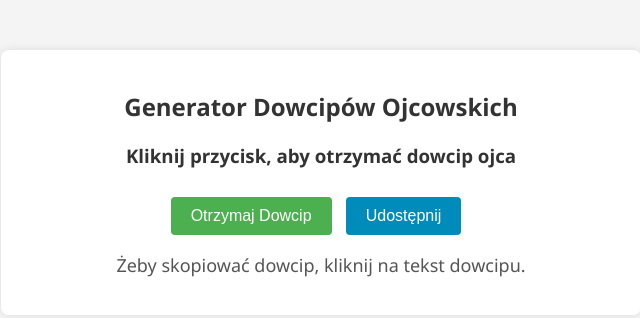
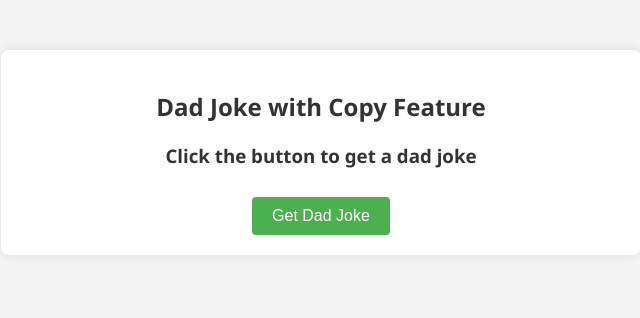
Before and after one commit to Konrad4q/dadjokes, a plain HTML site: page index.html in a window 1280 px wide. Shown: the whole page, without its empty margins (319-959 px from the left). Drawn offline with Linux system fonts and the light colour scheme.

Commit message:
Update index.html

```diff
--- a/index.html
+++ b/index.html
@@ -1,9 +1,9 @@
 <!DOCTYPE html>
-<html lang="pl">
+<html lang="en">
 <head>
     <meta charset="UTF-8">
     <meta name="viewport" content="width=device-width, initial-scale=1.0">
-    <title>Generator Dowcipów Ojcowskich</title>
+    <title>Dad Joke with Copy Feature</title>
     <style>
         body {
             font-family: 'Segoe UI', Tahoma, Geneva, Verdana, sans-serif;
@@ -25,6 +25,8 @@
         p {
             font-size: 18px;
             color: #555;
+            cursor: pointer;
+            user-select: all;
         }
         button {
             padding: 10px 20px;
@@ -35,40 +37,25 @@
             border: none;
             border-radius: 4px;
             margin-top: 10px;
-            margin-right: 10px;
         }
         button:hover {
             background-color: #45a049;
-        }
-        #shareButton {
-            padding: 10px 20px;
-            font-size: 16px;
-            cursor: pointer;
-            background-color: #008CBA;
-            color: #fff;
-            border: none;
-            border-radius: 4px;
-        }
-        #shareButton:hover {
-            background-color: #0077a3;
         }
     </style>
 </head>
 <body>
 
     <div id="container">
-        <h2>Generator Dowcipów Ojcowskich</h2>
-        <h3>Kliknij przycisk, aby otrzymać dowcip ojca</h3>
-        <p id="dadJoke"></p>
-        <button onclick="getDadJoke()">Otrzymaj Dowcip</button>
-        <button id="shareButton" onclick="shareDadJoke()">Udostępnij</button>
-        <p>Żeby skopiować dowcip, kliknij na tekst dowcipu.</p>
+        <h2>Dad Joke with Copy Feature</h2>
+        <h3>Click the button to get a dad joke</h3>
+        <p id="dadJoke" onclick="copyToClipboard()"></p>
+        <button onclick="getDadJoke()">Get Dad Joke</button>
     </div>
 
     <script>
         async function getDadJoke() {
             const jokeElement = document.getElementById("dadJoke");
-            jokeElement.textContent = "Pobieranie dowcipu ojca...";
+            jokeElement.textContent = "Fetching a dad joke...";
 
             try {
                 const response = await fetch("https://icanhazdadjoke.com/", {
@@ -80,21 +67,25 @@
                 const data = await response.json();
                 jokeElement.textContent = data.joke;
             } catch (error) {
-                console.error("Błąd podczas pobierania dowcipu ojca:", error);
-                jokeElement.textContent = "Nie udało się pobrać dowcipu ojca. Spróbuj ponownie później!";
+                console.error("Error fetching dad joke:", error);
+                jokeElement.textContent = "Couldn't fetch a dad joke. Try again later!";
             }
         }
 
-        function shareDadJoke() {
-            const dadJoke = document.getElementById("dadJoke").textContent;
+        function copyToClipboard() {
+            const jokeElement = document.getElementById("dadJoke");
+            const jokeText = jokeElement.textContent;
 
-            if (!dadJoke) {
-                alert("Otrzymaj dowcip ojca przed udostępnieniem!");
+            if (!jokeText) {
+                alert("Get a dad joke first!");
                 return;
             }
 
-            // W tym miejscu możesz dodać kod do udostępniania tekstu dowcipu, np. poprzez przekierowanie do strony udostępniania.
-            alert("Tekst dowcipu ojca: " + dadJoke);
+            navigator.clipboard.writeText(jokeText).then(() => {
+                alert("Dad joke copied to clipboard!");
+            }).catch(err => {
+                console.error('Unable to copy to clipboard', err);
+            });
         }
     </script>
 
```
